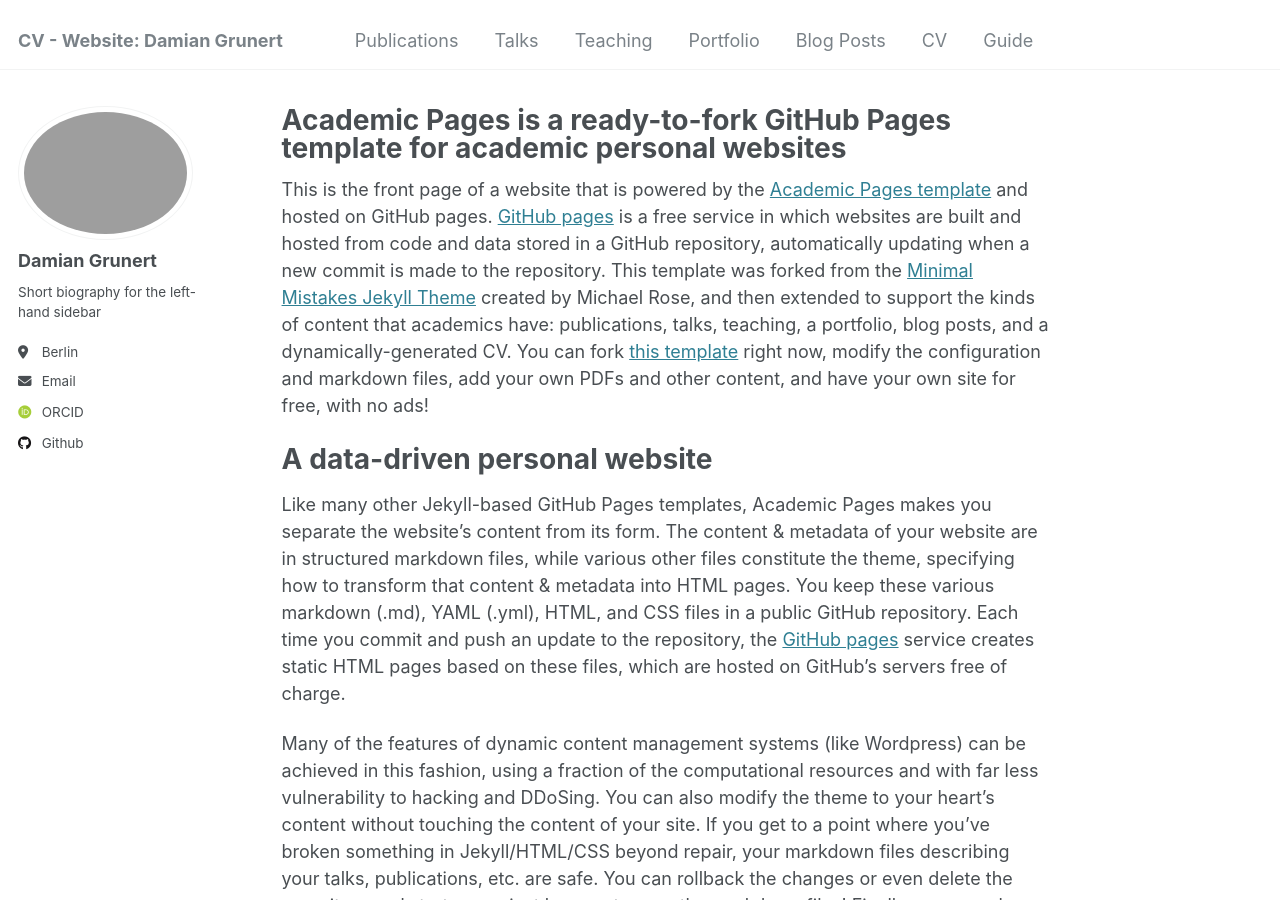
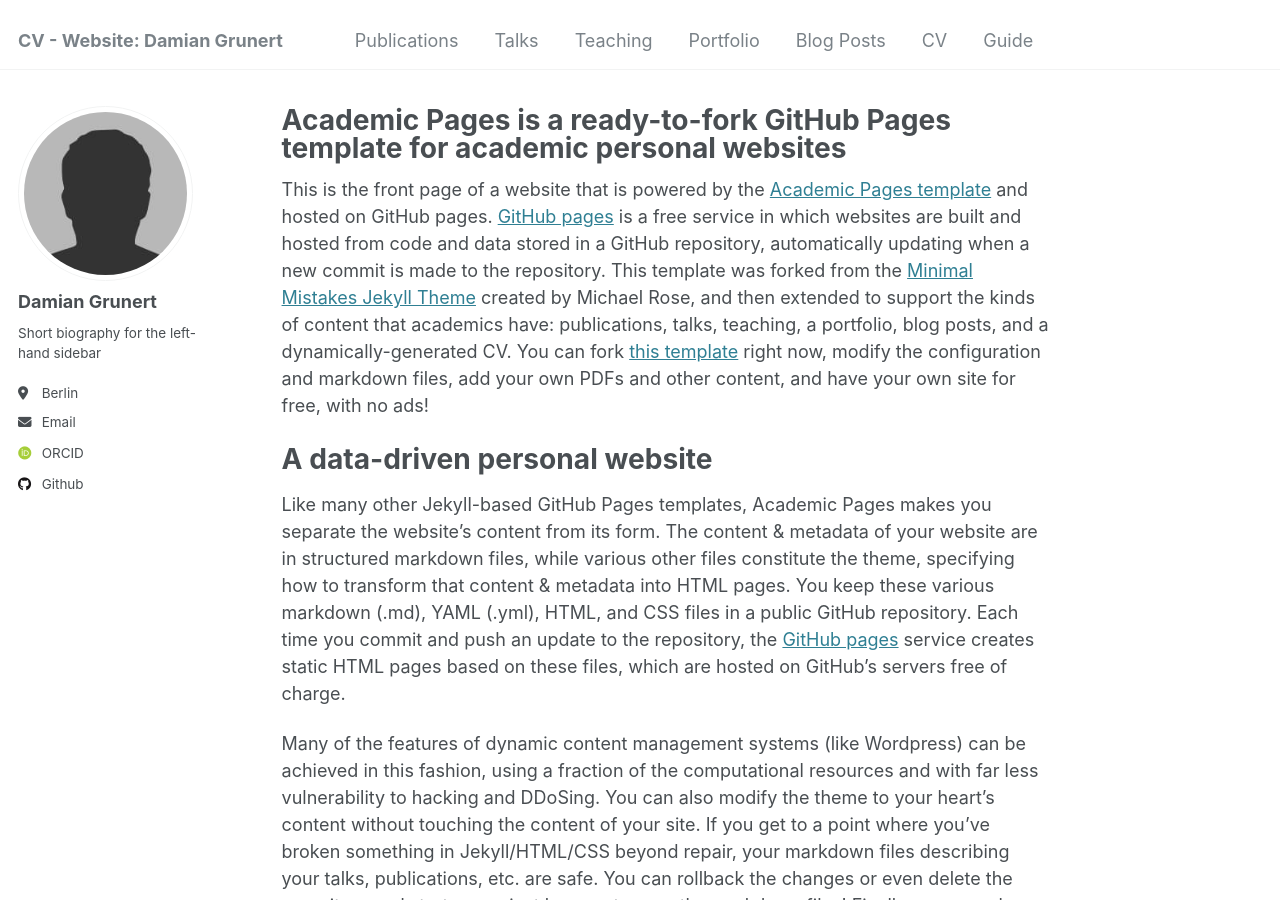
Before and after one commit to Omycron83/Website, a Jekyll site: the page built from _pages/about.md, in a window 1280 px wide and 900 px high. Built offline with Jekyll 4.4.1, drawn with Linux system fonts in a browser that asks for light colours; some web fonts are replaced.

Commit message:
Trigger rebuild

```diff
--- a/_config.yml
+++ b/_config.yml
@@ -21,7 +21,7 @@ repository               : "Omycron83/Website.github.io"
 #               Additional customization can be done by editing /_includes/author-profile.html
 author:
   # Biographic information
-  avatar           : #"profile.png"
+  avatar           : "bio-photo.jpg"
   name             : "Damian Grunert"
   pronouns         : # example: "she/her"
   bio              : "Short biography for the left-hand sidebar"
```
